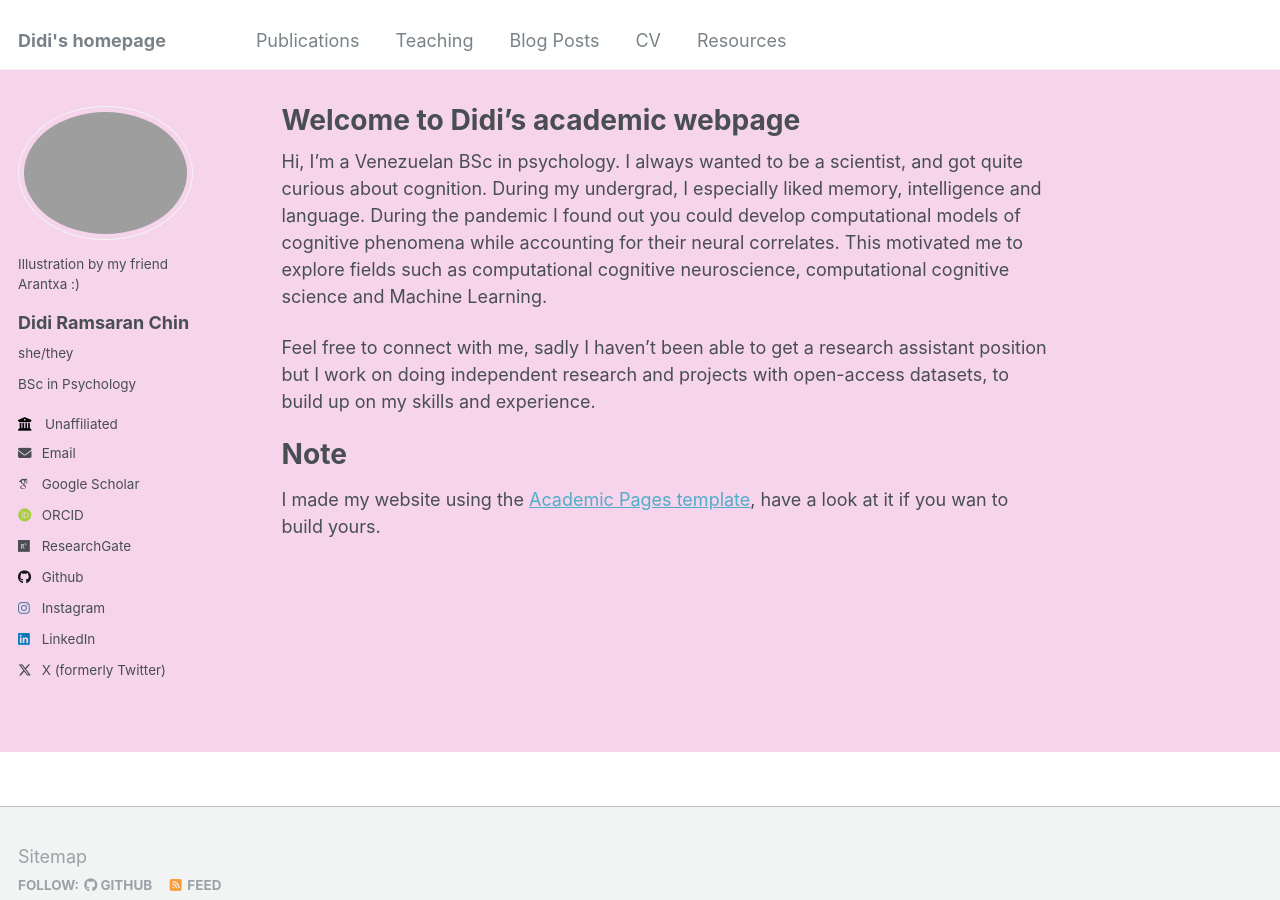
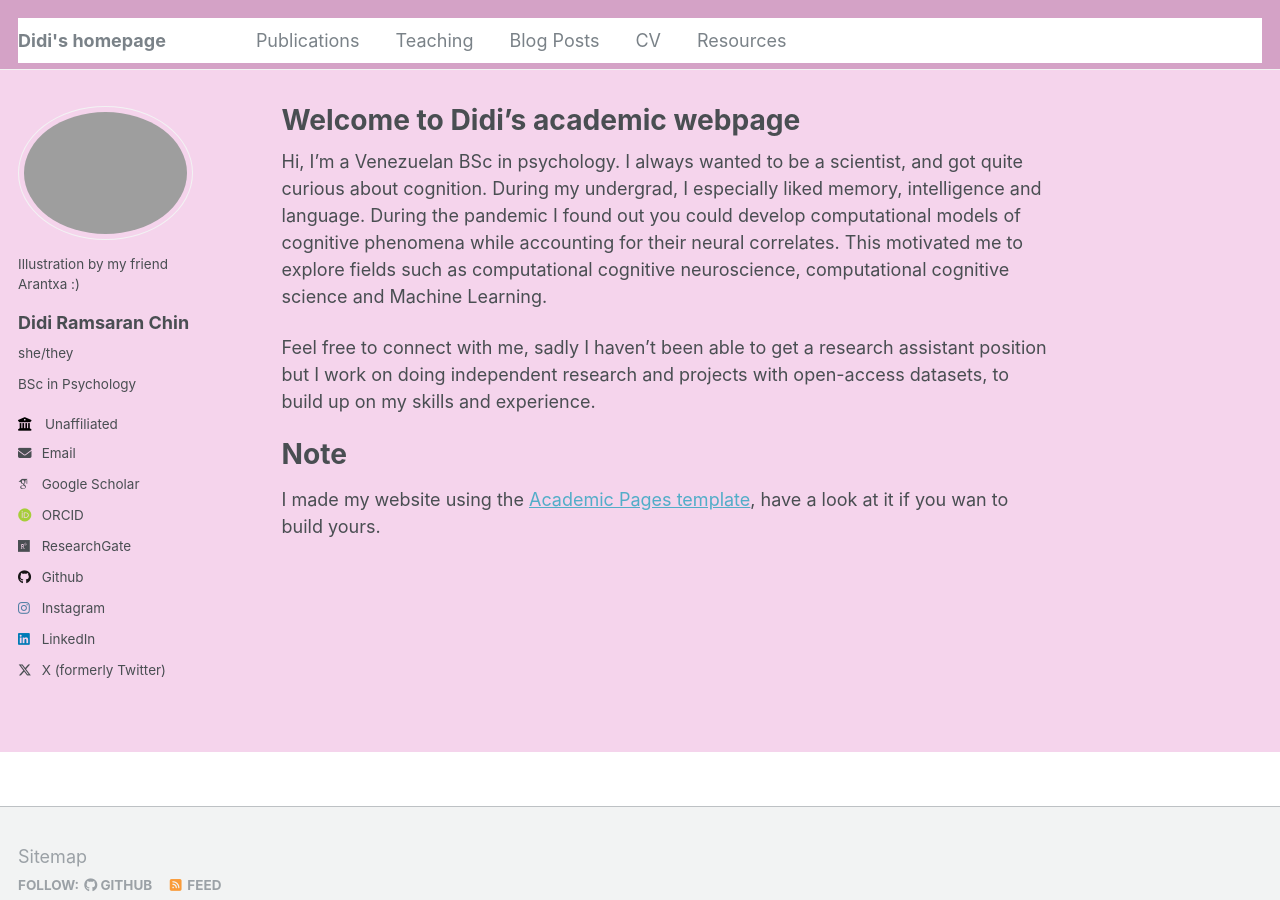
Before and after one commit to neurodidi/neurodidi.github.io, a Jekyll site: the page built from _pages/about.md, in a window 1280 px wide and 900 px high. Built offline with Jekyll 4.4.1, drawn with Linux system fonts in a browser that asks for light colours; some web fonts are replaced.

Commit message:
Update _masthead.scss

```diff
--- a/_sass/_masthead.scss
+++ b/_sass/_masthead.scss
@@ -4,7 +4,7 @@
 
 .masthead {
   position: fixed;
-  background: white;
+  background: #D4A2C6;
   border-bottom: 1px solid $border-color;
   height: $masthead-height;
   top: 0;
```
